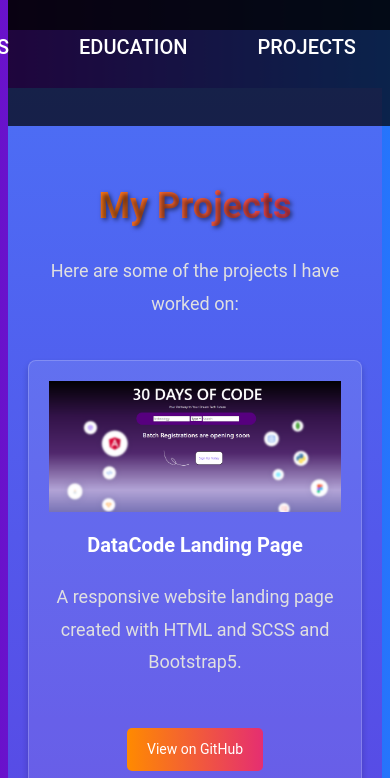
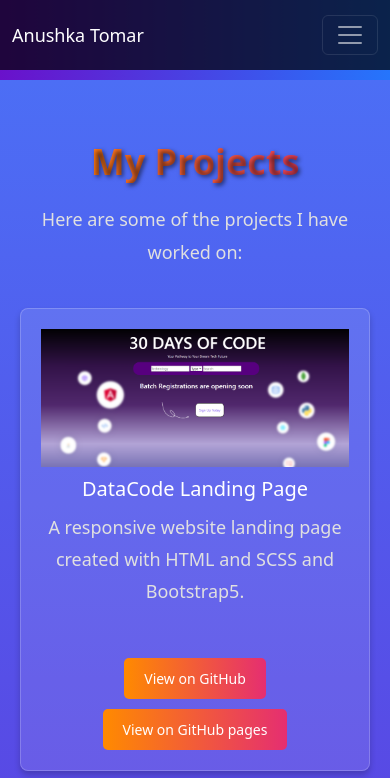
Before and after one commit to AnushkaTomar123/Website, a plain HTML site: page projects.html in a window 390 px wide. Shown: the top 778 px of the page. Drawn offline with nearby package versions, Linux system fonts and the light colour scheme.

Commit message:
Update projects.html

```diff
--- a/projects.html
+++ b/projects.html
@@ -6,14 +6,18 @@
     <meta name="viewport" content="width=device-width, initial-scale=1.0">
     <title>Projects | Anushka Tomar</title>
     <link rel="stylesheet" href="style.css">
+    <link rel="icon" href="assets/favicon.ico" type="image/x-icon">
+     <link href="https://cdn.jsdelivr.net/npm/bootstrap@5.3.2/dist/css/bootstrap.min.css" rel="stylesheet">
 </head>
 <body>
 
     <!-- Navigation Bar -->
-    <header class="head">
+   <header class="head">
         <nav class="navbar navbar-expand-lg navbar-dark bg-transparent fixed-top ">
             <div class="container">
-
+                <a class="navbar-brand" href="index.html">Anushka Tomar</a>
+                <button class="navbar-toggler" type="button" data-bs-toggle="collapse" data-bs-target="#navbarNav">
+                    <span class="navbar-toggler-icon"></span>
                 </button>
                 <div class="collapse navbar-collapse" id="navbarNav">
                     <ul class="navbar-nav ms-auto">
```
